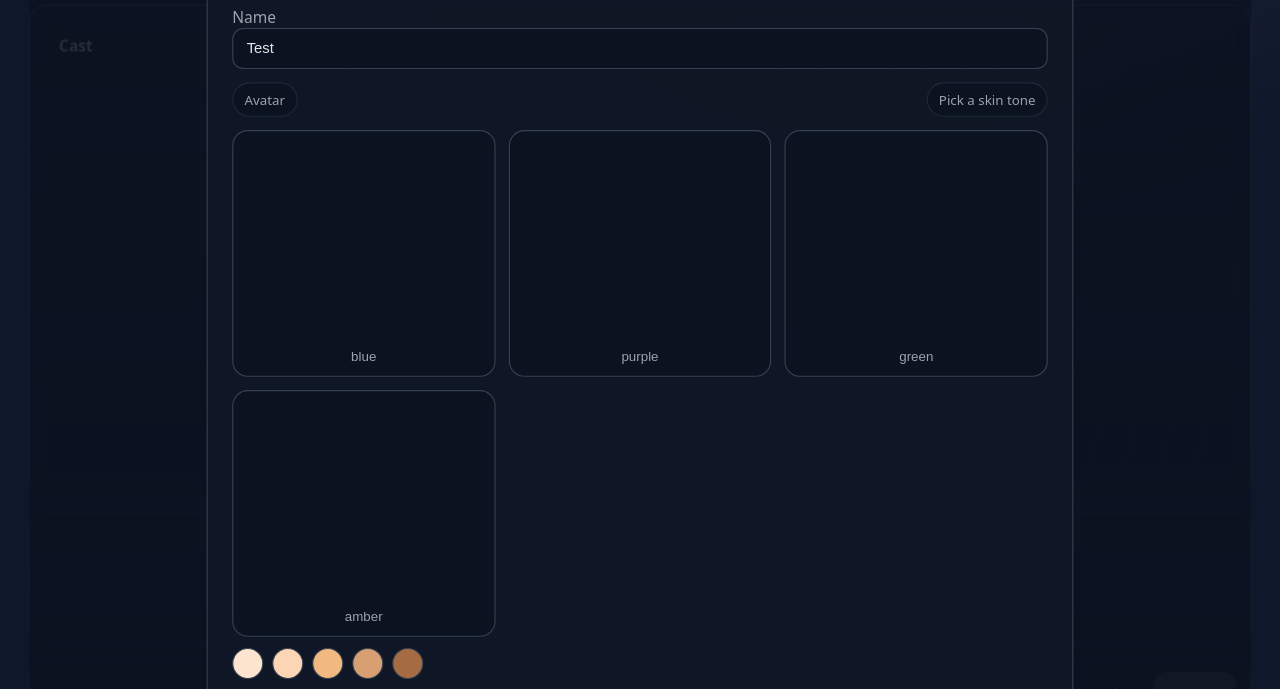
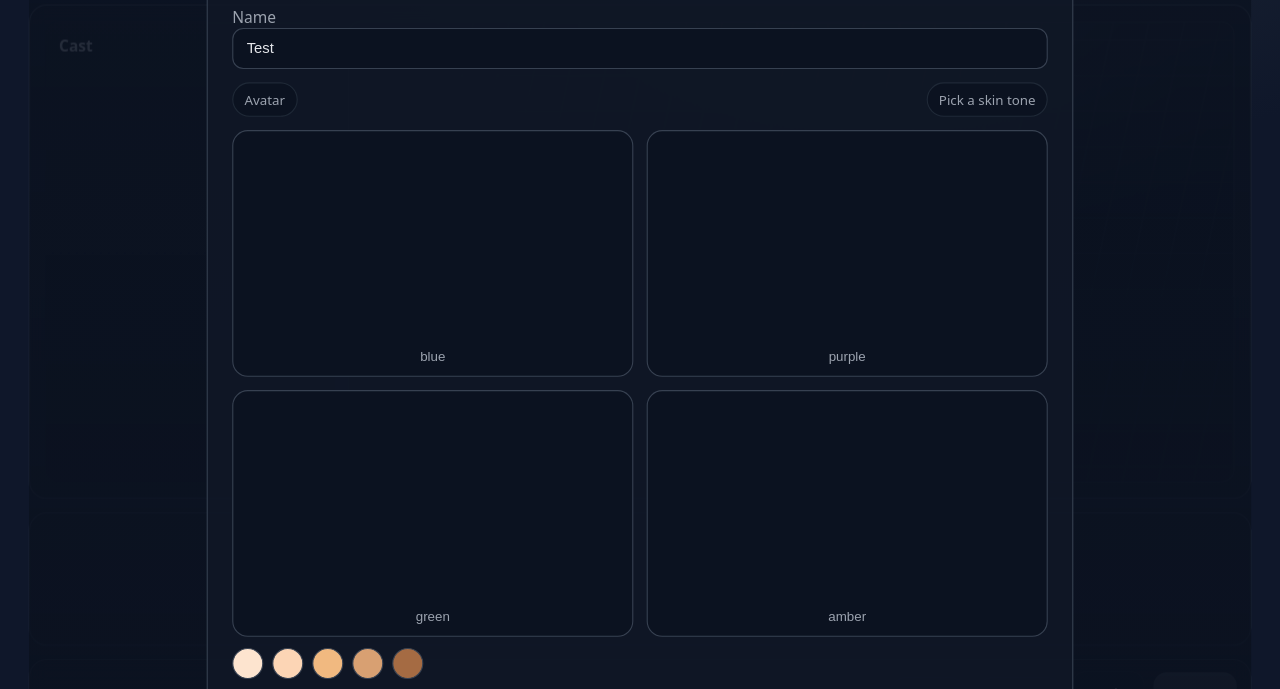
Before and after one commit to ahmetokan001-hue/united-voice, a plain HTML site: page index.html in a window 1280 px wide. Shown: the part 111-800 px from the top of the page. Drawn offline with Linux system fonts and the light colour scheme.

Commit message:
Change character select grid to 2 columns

```diff
--- a/index.html
+++ b/index.html
@@ -122,7 +122,7 @@
     .modal .row{ display:flex; gap:8px; flex-wrap:wrap; margin-top:14px }
 
     /* === Character Select Styles === */
-    .select-grid{ display:grid; grid-template-columns: repeat(3, minmax(140px,1fr)); gap:12px; margin-top:12px }
+    .select-grid{ display:grid; grid-template-columns: repeat(2, minmax(140px,1fr)); gap:12px; margin-top:12px }
     .avatarCard{ border:1px solid #374151; border-radius:14px; padding:10px; background:#0b1220; cursor:pointer; display:grid; place-items:center }
     .avatarCard[aria-selected="true"]{ outline:3px solid var(--accent) }
     .toneRow{ display:flex; gap:8px; margin-top:10px }
```
